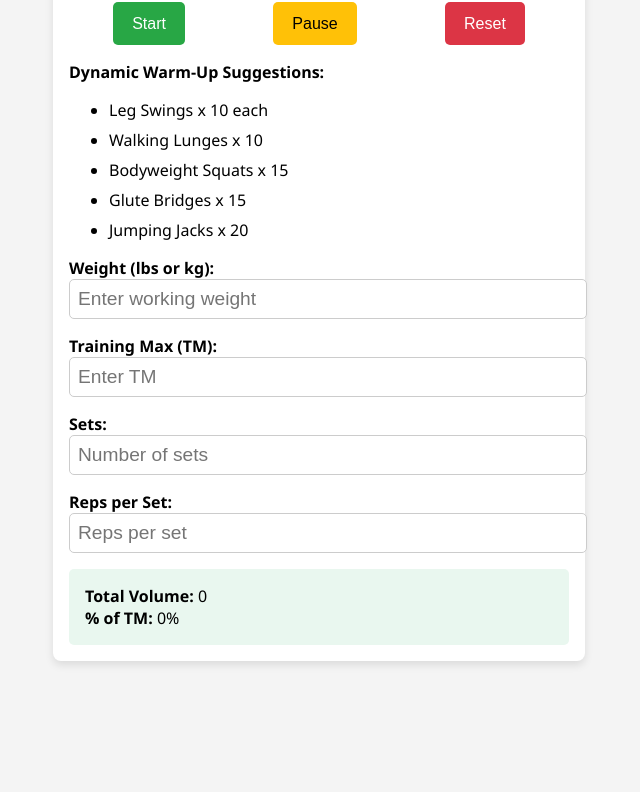
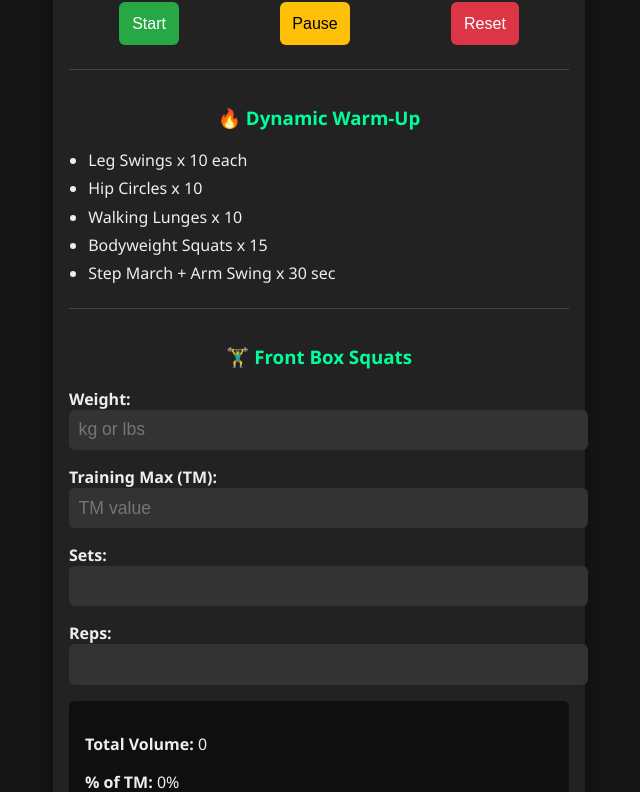
Before and after one commit to reflectRefrain/Squat, a plain HTML site: page index.html in a window 1280 px wide. Shown: the part 162-954 px from the top of the page, without its empty margins (321-961 px from the left). Before the commit the page ends 839 px from the top, so only its background shows below. Drawn offline with Linux system fonts and the light colour scheme.

Commit message:
Update index.html

```diff
--- a/index.html
+++ b/index.html
@@ -3,11 +3,12 @@
 <head>
   <meta charset="UTF-8" />
   <meta name="viewport" content="width=device-width, initial-scale=1.0"/>
-  <title>Leg Growth Workout Tracker</title>
+  <title>Big J's Leg Day Tracker</title>
   <style>
     body {
       font-family: 'Segoe UI', sans-serif;
-      background: #f4f4f4;
+      background: #151515;
+      color: #eee;
       margin: 0;
       padding: 1rem;
     }
@@ -15,14 +16,15 @@
     .container {
       max-width: 500px;
       margin: auto;
-      background: white;
+      background: #222;
       padding: 1rem;
-      border-radius: 8px;
-      box-shadow: 0 4px 8px rgba(0,0,0,0.1);
+      border-radius: 10px;
+      box-shadow: 0 0 15px rgba(0,0,0,0.4);
     }
 
-    h2 {
+    h2, h3 {
       text-align: center;
+      color: #00ff99;
     }
 
     label {
@@ -33,20 +35,27 @@
 
     input[type="number"] {
       width: 100%;
-      padding: 0.5rem;
-      font-size: 1.2rem;
-      border: 1px solid #ccc;
-      border-radius: 5px;
+      padding: 0.6rem;
+      font-size: 1.1rem;
+      border: none;
+      border-radius: 6px;
+      background: #333;
+      color: #fff;
+    }
+
+    ul {
+      padding-left: 1.2rem;
     }
 
     .stretch-list li {
-      margin-bottom: 0.5rem;
+      margin-bottom: 0.4rem;
     }
 
     .timer {
       text-align: center;
       font-size: 2rem;
       margin: 1rem 0;
+      color: #0f0;
     }
 
     .button-group {
@@ -56,28 +65,34 @@
     }
 
     button {
-      padding: 0.8rem 1.2rem;
+      padding: 0.8rem;
       font-size: 1rem;
       border: none;
-      border-radius: 5px;
+      border-radius: 6px;
       cursor: pointer;
     }
 
     .start-btn { background: #28a745; color: white; }
-    .pause-btn { background: #ffc107; }
+    .pause-btn { background: #ffc107; color: #000; }
     .reset-btn { background: #dc3545; color: white; }
 
     .summary {
+      background: #0f0f0f;
+      padding: 1rem;
+      border-radius: 6px;
       margin-top: 1rem;
-      background: #e9f7ef;
-      padding: 1rem;
-      border-radius: 5px;
+    }
+
+    .section {
+      margin-top: 1.5rem;
+      border-top: 1px solid #444;
+      padding-top: 1rem;
     }
   </style>
 </head>
 <body>
   <div class="container">
-    <h2>Leg Growth Workout 🦵</h2>
+    <h2>Big J’s 30-Min Leg Tracker 🦿</h2>
 
     <div class="timer" id="stopwatch">00:00</div>
     <div class="button-group">
@@ -86,43 +101,53 @@
       <button class="reset-btn" onclick="resetTimer()">Reset</button>
     </div>
 
-    <label>Dynamic Warm-Up Suggestions:</label>
-    <ul class="stretch-list">
-      <li>Leg Swings x 10 each</li>
-      <li>Walking Lunges x 10</li>
-      <li>Bodyweight Squats x 15</li>
-      <li>Glute Bridges x 15</li>
-      <li>Jumping Jacks x 20</li>
-    </ul>
+    <div class="section">
+      <h3>🔥 Dynamic Warm-Up</h3>
+      <ul class="stretch-list">
+        <li>Leg Swings x 10 each</li>
+        <li>Hip Circles x 10</li>
+        <li>Walking Lunges x 10</li>
+        <li>Bodyweight Squats x 15</li>
+        <li>Step March + Arm Swing x 30 sec</li>
+      </ul>
+    </div>
 
-    <label for="weight">Weight (lbs or kg):</label>
-    <input type="number" id="weight" placeholder="Enter working weight" />
+    <div class="section">
+      <h3>🏋️‍♂️ Front Box Squats</h3>
+      <label for="squatWeight">Weight:</label>
+      <input type="number" id="squatWeight" placeholder="kg or lbs" />
 
-    <label for="tm">Training Max (TM):</label>
-    <input type="number" id="tm" placeholder="Enter TM" oninput="calculatePercentage()" />
+      <label for="squatTM">Training Max (TM):</label>
+      <input type="number" id="squatTM" placeholder="TM value" oninput="updateSquatStats()" />
 
-    <label for="sets">Sets:</label>
-    <input type="number" id="sets" placeholder="Number of sets" />
+      <label for="squatSets">Sets:</label>
+      <input type="number" id="squatSets" />
 
-    <label for="reps">Reps per Set:</label>
-    <input type="number" id="reps" placeholder="Reps per set" />
+      <label for="squatReps">Reps:</label>
+      <input type="number" id="squatReps" />
 
-    <div class="summary" id="summary">
-      <strong>Total Volume:</strong> <span id="volume">0</span><br/>
-      <strong>% of TM:</strong> <span id="percentage">0%</span>
+      <div class="summary">
+        <p><strong>Total Volume:</strong> <span id="squatVolume">0</span></p>
+        <p><strong>% of TM:</strong> <span id="squatPercent">0%</span></p>
+      </div>
+    </div>
+
+    <div class="section">
+      <h3>🔁 Superset (3 Rounds)</h3>
+      <p><strong>Romanian Deadlifts</strong> x 10</p>
+      <p><strong>Step-Ups</strong> OR <strong>Banded Leg Curls</strong> x 12 each leg</p>
+      <p>💡 Keep rest minimal — get that burn 🔥</p>
     </div>
   </div>
 
   <script>
-    let timer;
-    let elapsed = 0;
-    let running = false;
+    let timer, elapsed = 0, running = false;
 
     function updateTimerDisplay() {
-      const minutes = Math.floor(elapsed / 60);
-      const seconds = elapsed % 60;
+      const min = Math.floor(elapsed / 60);
+      const sec = elapsed % 60;
       document.getElementById("stopwatch").textContent =
-        String(minutes).padStart(2, '0') + ":" + String(seconds).padStart(2, '0');
+        String(min).padStart(2, '0') + ":" + String(sec).padStart(2, '0');
     }
 
     function startTimer() {
@@ -145,27 +170,22 @@
       updateTimerDisplay();
     }
 
-    const inputs = ["weight", "sets", "reps", "tm"];
-    inputs.forEach(id => {
-      document.getElementById(id).addEventListener('input', updateSummary);
+    const squatInputs = ["squatWeight", "squatTM", "squatSets", "squatReps"];
+    squatInputs.forEach(id => {
+      document.getElementById(id).addEventListener('input', updateSquatStats);
     });
 
-    function calculatePercentage() {
-      const weight = parseFloat(document.getElementById("weight").value) || 0;
-      const tm = parseFloat(document.getElementById("tm").value) || 1;
-      const percent = ((weight / tm) * 100).toFixed(1);
-      document.getElementById("percentage").textContent = isNaN(percent) ? "0%" : percent + "%";
-    }
+    function updateSquatStats() {
+      const w = parseFloat(document.getElementById("squatWeight").value) || 0;
+      const s = parseInt(document.getElementById("squatSets").value) || 0;
+      const r = parseInt(document.getElementById("squatReps").value) || 0;
+      const tm = parseFloat(document.getElementById("squatTM").value) || 1;
 
-    function updateSummary() {
-      const weight = parseFloat(document.getElementById("weight").value) || 0;
-      const sets = parseInt(document.getElementById("sets").value) || 0;
-      const reps = parseInt(document.getElementById("reps").value) || 0;
+      const vol = w * s * r;
+      const pct = ((w / tm) * 100).toFixed(1);
 
-      const totalVolume = weight * sets * reps;
-      document.getElementById("volume").textContent = totalVolume;
-
-      calculatePercentage();
+      document.getElementById("squatVolume").textContent = vol;
+      document.getElementById("squatPercent").textContent = isNaN(pct) ? "0%" : `${pct}%`;
     }
   </script>
 </body>
```
